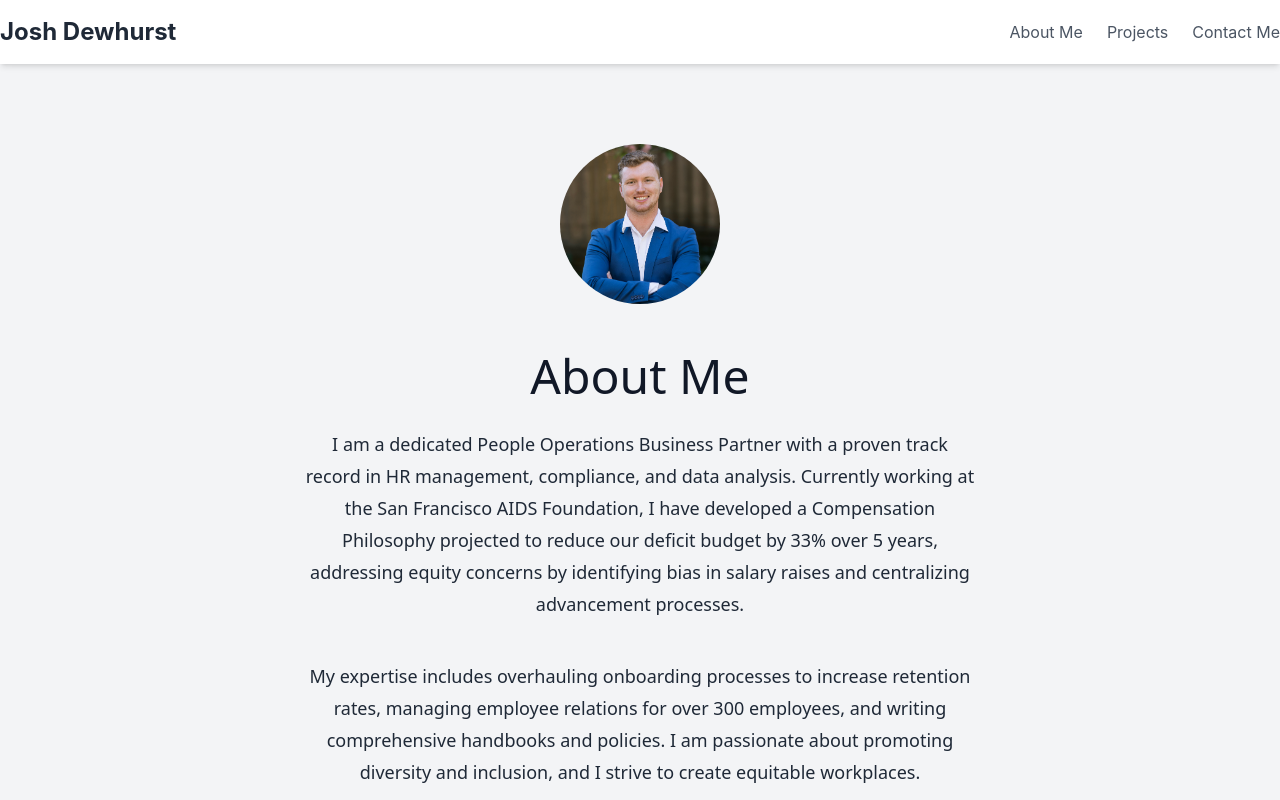
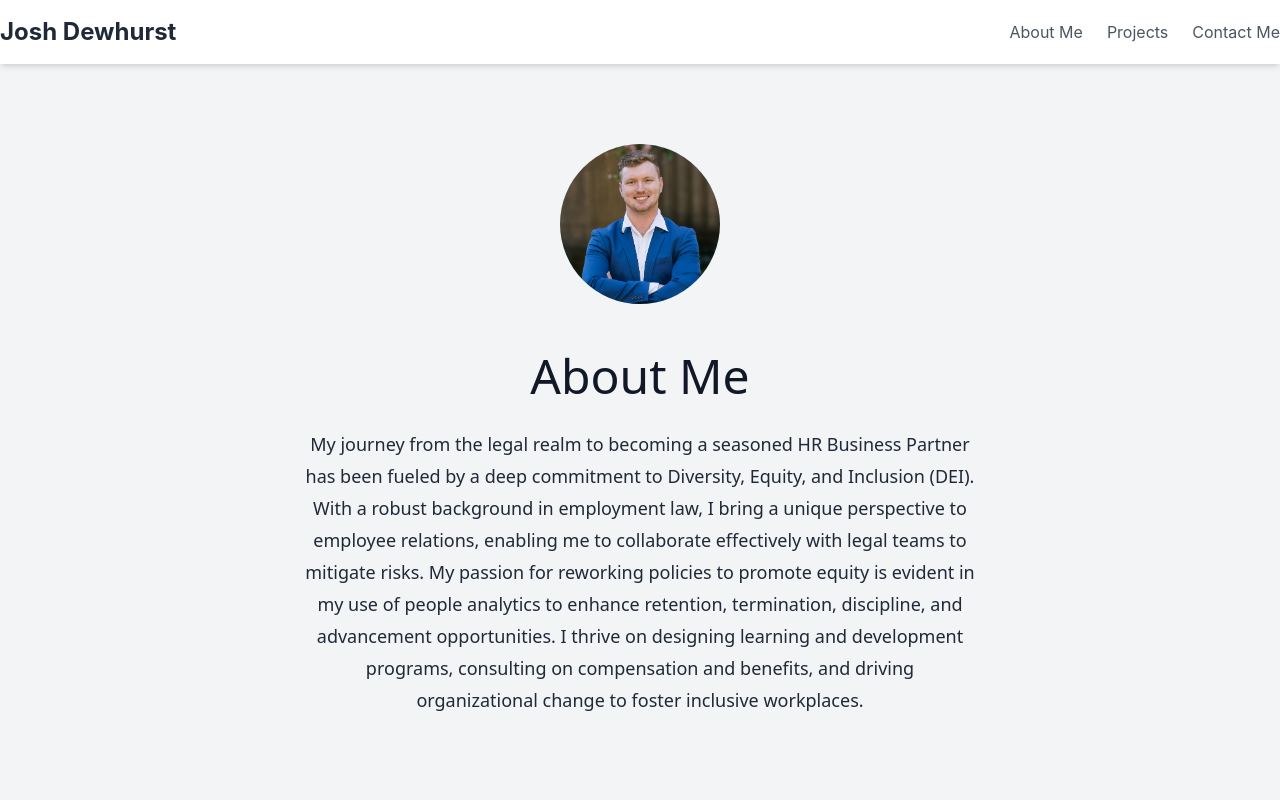
Before and after one commit to joshdewhurst/portfolio, a Next.js app: page /about in a window 1280 px wide. Shown: the top 800 px of the page. Built offline with nearby package versions, Linux system fonts and the light colour scheme.

Commit message:
Update about.jsx

```diff
--- a/pages/about.jsx
+++ b/pages/about.jsx
@@ -41,10 +41,7 @@ export default function About() {
               </div>
               <h2 className="text-5xl py-2 text-gray-900 font-medium">About Me</h2>
               <p className="text-lg py-5 leading-8 text-gray-800 max-w-2xl">
-                I am a dedicated People Operations Business Partner with a proven track record in HR management, compliance, and data analysis. Currently working at the San Francisco AIDS Foundation, I have developed a Compensation Philosophy projected to reduce our deficit budget by 33% over 5 years, addressing equity concerns by identifying bias in salary raises and centralizing advancement processes.
-              </p>
-              <p className="text-lg py-5 leading-8 text-gray-800 max-w-2xl">
-                My expertise includes overhauling onboarding processes to increase retention rates, managing employee relations for over 300 employees, and writing comprehensive handbooks and policies. I am passionate about promoting diversity and inclusion, and I strive to create equitable workplaces.
+                My journey from the legal realm to becoming a seasoned HR Business Partner has been fueled by a deep commitment to Diversity, Equity, and Inclusion (DEI). With a robust background in employment law, I bring a unique perspective to employee relations, enabling me to collaborate effectively with legal teams to mitigate risks. My passion for reworking policies to promote equity is evident in my use of people analytics to enhance retention, termination, discipline, and advancement opportunities. I thrive on designing learning and development programs, consulting on compensation and benefits, and driving organizational change to foster inclusive workplaces.
               </p>
             </div>
           </div>
```
